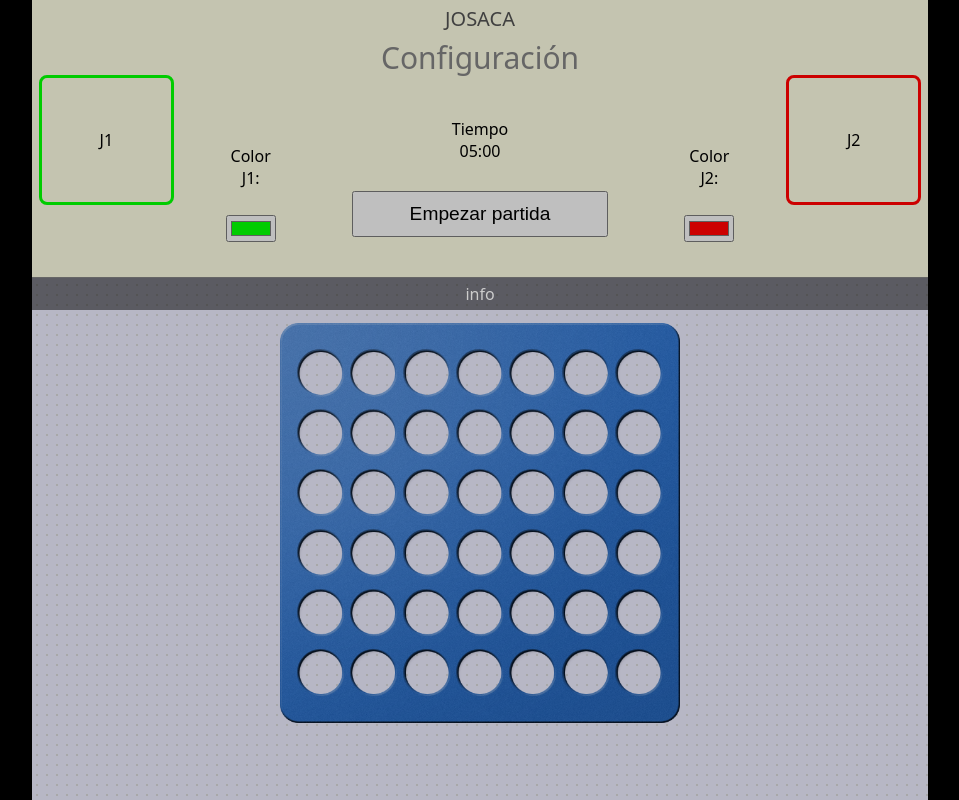
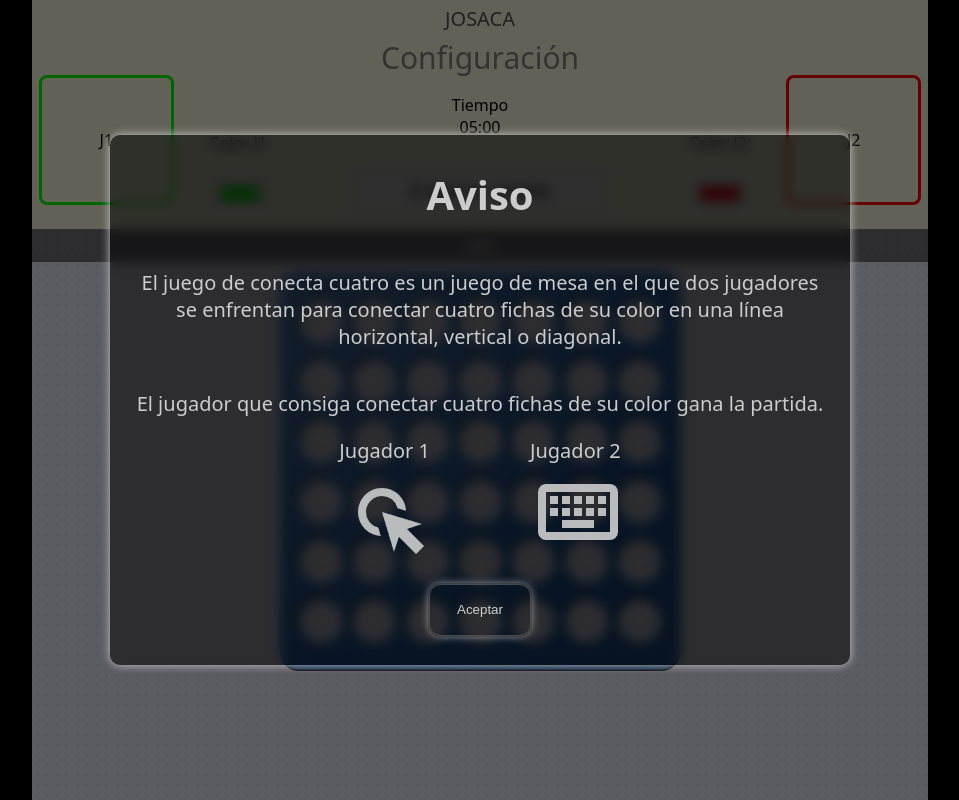
Before and after one commit to Jokasa03/jokasa03.github.io, a plain HTML site: page conecta-cuatro/index.html in a window 1280 px wide. Shown: the top 800 px of the page, without its empty margins (160-1119 px from the left). Drawn offline with Linux system fonts and the light colour scheme.

Commit message:
conectaCuatro cambios esteticos

```diff
--- a/conecta-cuatro/index.html
+++ b/conecta-cuatro/index.html
@@ -8,6 +8,25 @@
 
 </head>
 <body>
+    <div id="avisocaja">
+        <div id="aviso">
+            <h1>Aviso</h1>
+            <p>
+                El juego de conecta cuatro es un juego de mesa en el que dos jugadores se enfrentan para
+                conectar cuatro fichas de su color en una línea horizontal, vertical o diagonal.
+            </p>
+            <p>
+                El jugador que consiga conectar cuatro fichas de su color gana la partida.
+            </p>
+            <div>
+                <span>Jugador 1</span><span>Jugador 2</span>
+            </div>
+            <div>
+                <img src="resources/click.png" alt="click"><img src="resources/keyboard.png" alt="teclado">
+            </div>
+            <button id="aceptar">Aceptar</button>
+        </div>
+    </div>
     <div class="content">
 
         <div class="banner">
--- a/conecta-cuatro/scripts/javascript.js
+++ b/conecta-cuatro/scripts/javascript.js
@@ -1,3 +1,10 @@
+window.addEventListener("DOMContentLoaded", () => {
+    let aviso = document.getElementById('avisocaja');
+    document.getElementById('aceptar').addEventListener("click", () => {
+        aviso.style.display = 'none';
+    });
+});
+
 
 //BANNER IZQUIERDO
 
@@ -80,11 +87,11 @@ document.getElementById('comenzar').addEventListener('click', function() {
     if (turno) {
         document.getElementById('recuadro-jugador2').style.backgroundColor = color2;
         document.getElementById('recuadro-jugador1').style.backgroundColor = 'transparent';
-        document.getElementById('info').innerHTML = 'Le toca a <span style="color:'+ color2 +';">JUGADOR2</span>';
+        document.getElementById('info').innerHTML = 'Le toca a <span style="font-weight: 700; color:'+ color2 +';">JUGADOR2</span>';
     } else {
         document.getElementById('recuadro-jugador1').style.backgroundColor = color1;
         document.getElementById('recuadro-jugador2').style.backgroundColor = 'transparent';
-        document.getElementById('info').innerHTML = 'Le toca a <span style="color:'+ color1 +';">JUGADOR1</span>';
+        document.getElementById('info').innerHTML = 'Le toca a <span style="font-weight: 700; color:'+ color1 +';">JUGADOR1</span>';
 
     }
 
@@ -231,7 +238,7 @@ function cambiarTurno() {
         //rellenamos el recuadro de jugador2 y le damos transparencia al recuadro de jugador1
         document.getElementById('recuadro-jugador2').style.backgroundColor = color2;
         document.getElementById('recuadro-jugador1').style.backgroundColor = 'transparent';
-        document.getElementById('info').innerHTML = 'Le toca a <span style="color:'+ color2 +';">JUGADOR2</span>';
+        document.getElementById('info').innerHTML = 'Le toca a <span style="font-weight: 700; color:'+ color2 +';">JUGADOR2</span>';
 
         for (let index = 0; index < 6; index++) { //quitamos los eventos de raton de todos los divs de cada columna (sabiendo que hay 7)
             colA[index].removeEventListener('click', manejarRaton);
@@ -248,7 +255,7 @@ function cambiarTurno() {
         //rellenamos el recuadro de jugador1 y le damos transparencia al recuadro de jugador2
         document.getElementById('recuadro-jugador1').style.backgroundColor = color1;
         document.getElementById('recuadro-jugador2').style.backgroundColor = 'transparent';
-        document.getElementById('info').innerHTML = 'Le toca a <span style="color:'+ color1 +';">JUGADOR1</span>';
+        document.getElementById('info').innerHTML = 'Le toca a <span style="font-weight: 700; color:'+ color1 +';">JUGADOR1</span>';
 
         //quitamos el evento de teclado de jugador2
         document.removeEventListener('keydown', manejarTeclado);
@@ -284,7 +291,7 @@ function comprobarWin() {
     if (checkHorizontalWin() || checkVerticalWin() || checkDiagonalWin()) {
         //si el turno es de jugador1 gana jugador1 y si el turno es de jugador2 gana jugador2 (lo ponemos en verde)
         document.getElementById('info').textContent = turno ? 'Gana el jugador 2' : 'Gana el jugador 1';
-        document.getElementById('info').style.color = 'lightgreen';
+        document.getElementById('info').style.color = '#00cc00';
         //habilitamos el boton de comenzar
         document.getElementById('comenzar').disabled = false;
         //quitamos los eventos de teclado y raton
--- a/conecta-cuatro/styles/styles.css
+++ b/conecta-cuatro/styles/styles.css
@@ -27,6 +27,74 @@ body {
     background-image: radial-gradient(#d3d3d3 1px, #e5e5f7 1px);
     background-size: 10px 10px;
 }
+
+/* Aviso */
+
+#avisocaja {
+    position: absolute;
+    left: 0;
+    top: 0;
+    display: flex;
+    width: 100%;
+    height: 100%;
+    justify-content: center;
+    align-items: center;
+    z-index: 1;
+    background-color: rgba(0, 0, 0, 0.5);
+}
+
+#aviso {
+    display: flex;
+    flex-direction: column;
+    justify-content: center;
+    align-items: center;
+    background-color: rgba(0, 0, 0, 0.5);
+    color: white;
+    font-size: 20px;
+    font-weight: 500;
+    text-align: center;
+    margin: 0;
+    padding-top: 5px;
+    padding-bottom: 5px;
+    padding-left: 20px;
+    padding-right: 20px;
+    border-radius: 10px;
+    z-index: 1;
+    width: 700px;
+    backdrop-filter: blur(6px);
+    box-shadow: 0 0 10px white;
+
+
+&>div{
+    display: grid;
+    grid-template-columns: 1fr 1fr;
+    gap: 100px;
+}
+
+&>button {
+    margin-top: 25px;
+    max-height: 50px;
+    max-width: 100px;
+    min-height: 50px;
+    min-width: 100px;
+    margin-bottom: 25px;
+    border-radius: 10px;
+    border: 0;
+    outline: 2px solid rgba(0, 0, 0, 0.30);
+    background-color: transparent;
+    color: white;
+    box-shadow: 0 0 10px white;
+
+    &:hover {
+        font-weight: 600;
+        cursor: pointer;
+    }
+}
+}
+
+/* finAviso*/
+
+
 
 .banner {
     background-color: #f5f5dc;
@@ -82,7 +150,7 @@ body {
         align-items: center;
         border-radius: 5px;
         text-align: center;
-        padding: 4vw;
+        padding: 3vw;
         transform: translateY(1em);
 
         &>input[type="color" i] {
@@ -114,7 +182,7 @@ body {
         align-items: center;
         border-radius: 5px;
         text-align: center;
-        padding: 4vw;
+        padding: 3vw;
         transform: translateY(1em);
 
         &>input[type="color" i] {
@@ -149,7 +217,7 @@ body {
 }
 
 .tablero {
-    margin-top: 1vw;
+    margin-top: .7vw;
     margin-bottom: 100%;
     align-items: baseline;
     position: relative;
```
Also changed, not shown: conecta-cuatro/resources/click.png (added), conecta-cuatro/resources/keyboard.png (added).
